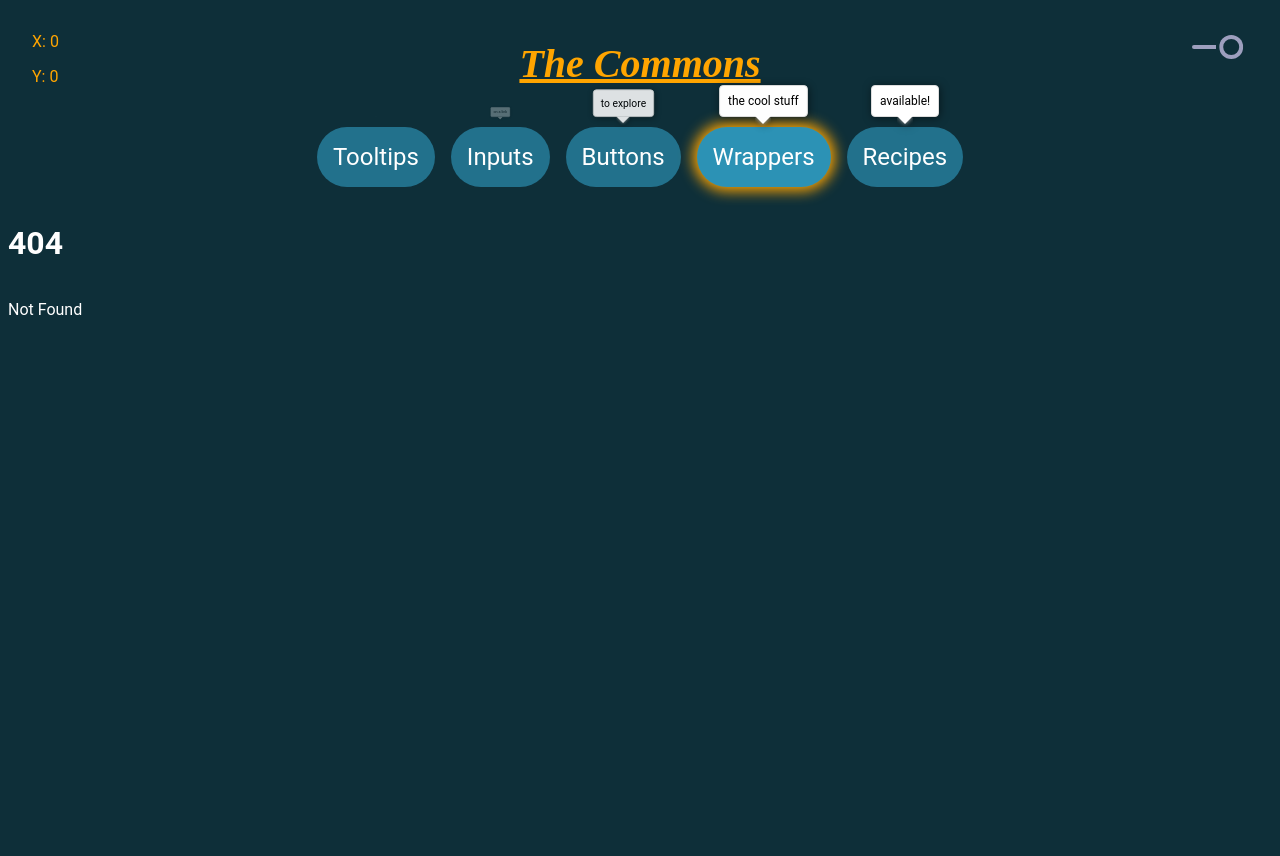
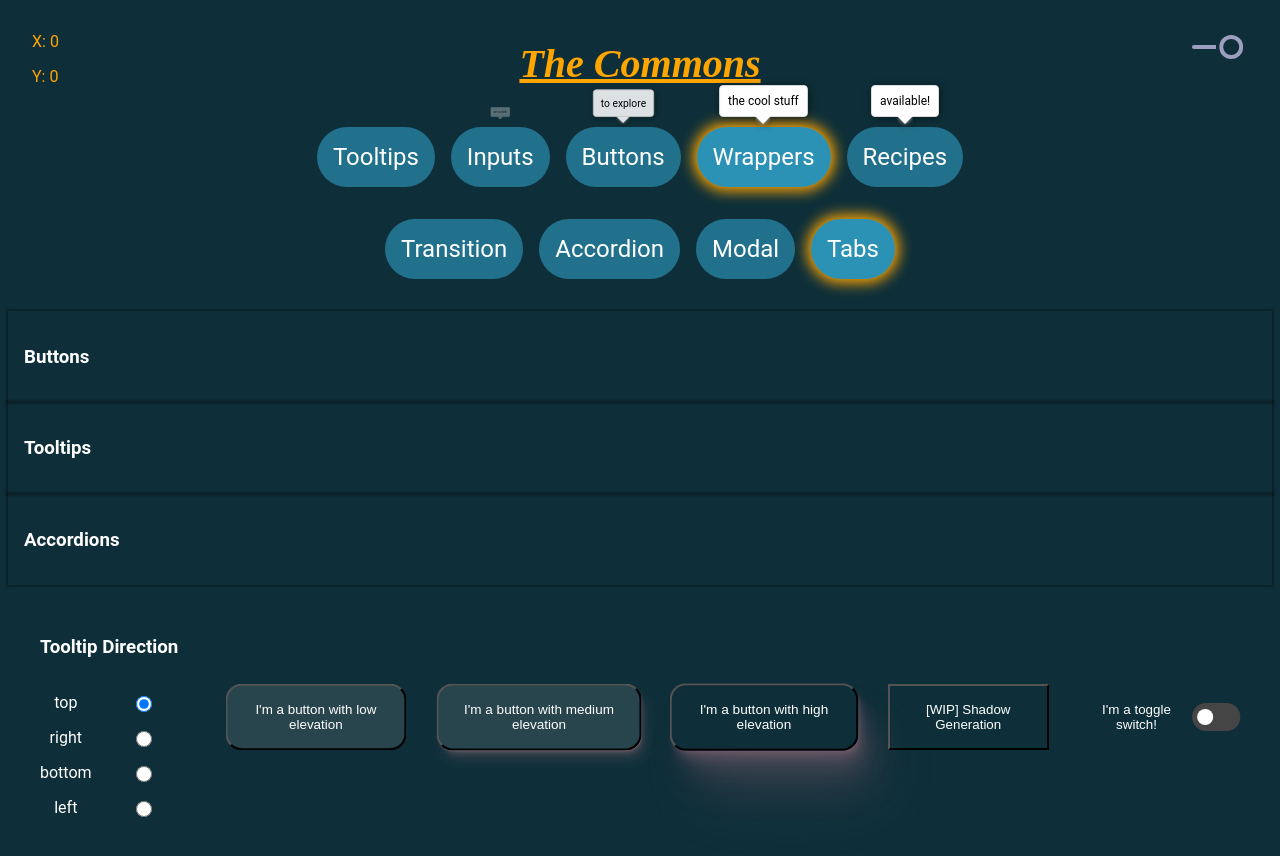
Before and after one commit to jrmoynihan/common, a SvelteKit app: page /wrappers/tabs in a window 1280 px wide. Before the commit this address had no page. Shown: the top 856 px of the page. Before the commit the page ends 800 px from the top, so only its background shows below. Built offline with nearby package versions, Linux system fonts and the light colour scheme.

Commit message:
Tabs example

```diff
--- /dev/null
+++ b/src/routes/wrappers/tabs/+page.svelte
@@ -0,0 +1,24 @@
+<script lang="ts">
+	import Tooltips from '../../tooltips/+page.svelte';
+	import { Tab } from '$lib/wrappers/tab';
+	import Tabs from '$lib/wrappers/Tabs.svelte';
+	import Accordions from '../accordion/+page.svelte';
+	import Buttons from '../../buttons/+page.svelte';
+
+	const tabs: Tab[] = [
+		new Tab({ name: 'Buttons', component: Buttons }),
+		new Tab({ name: 'Tooltips', component: Tooltips }),
+		new Tab({ name: 'Accordions', component: Accordions })
+	];
+	let selected_tab: Tab = tabs[0];
+</script>
+
+<Tabs
+	{tabs}
+	{selected_tab}
+	in_transition_parameters={{ x: -100 }}
+	out_transition_parameters={{ x: 100 }}
+/>
+
+<style lang="scss">
+</style>
```
